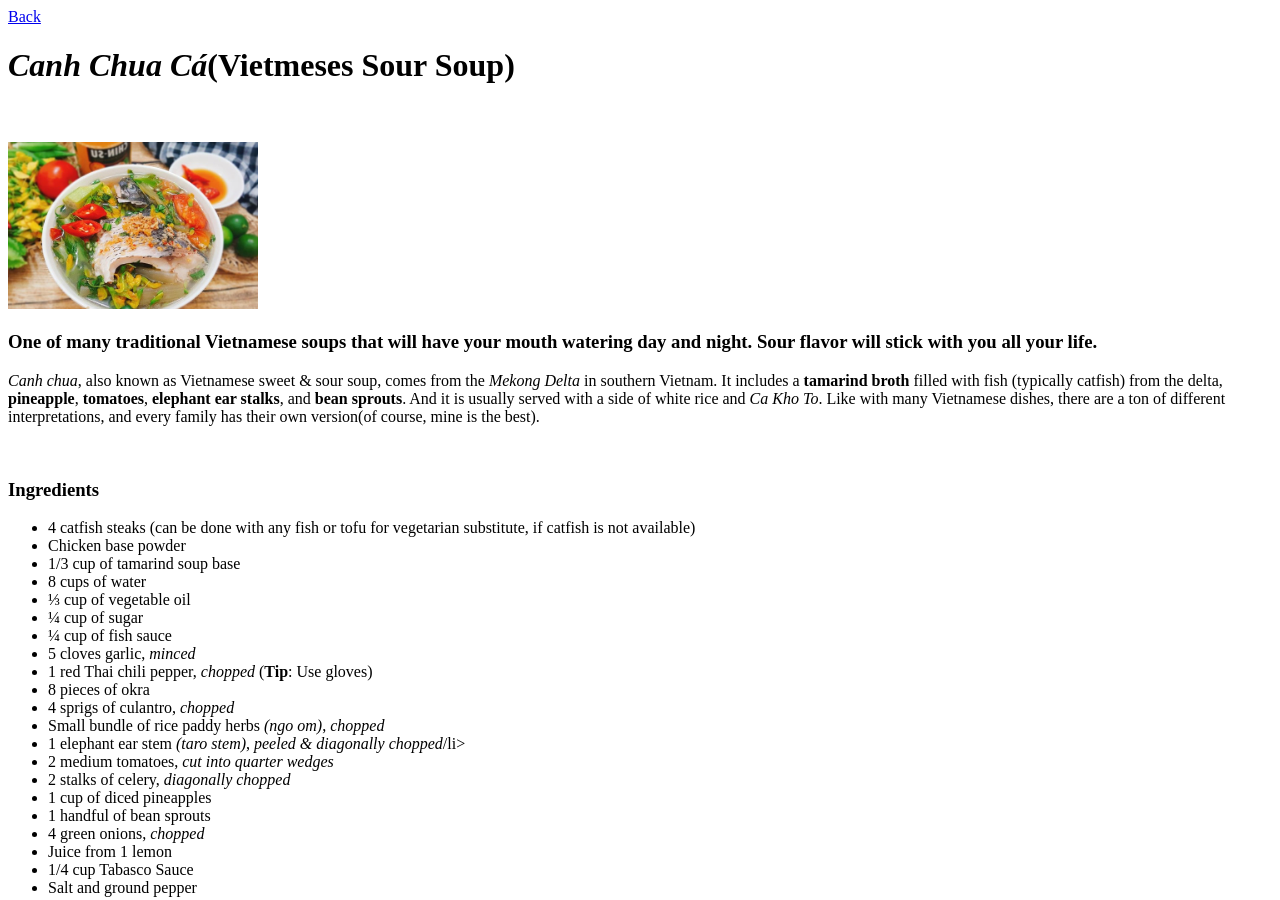
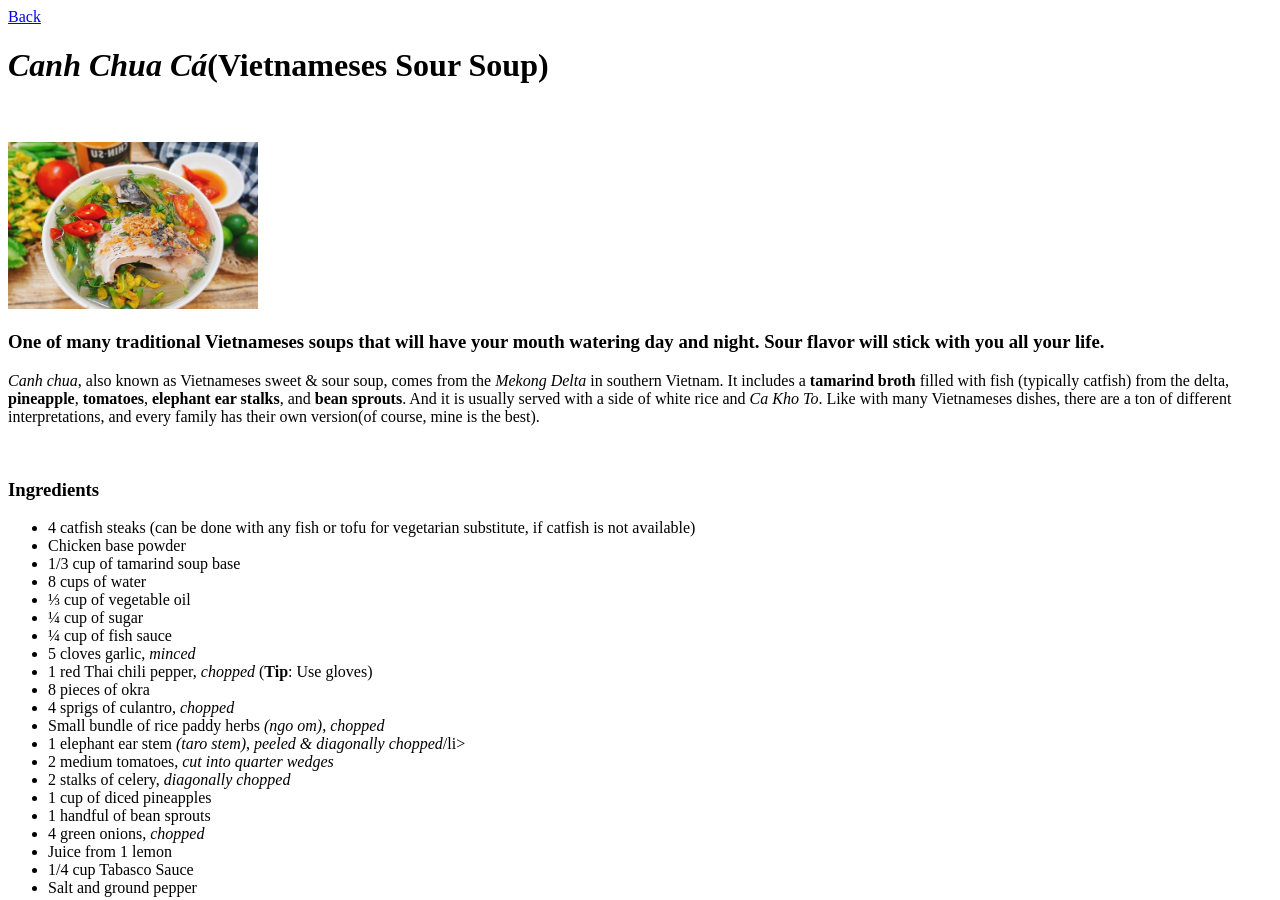
Before and after one commit to LamNgo725/odin-recipes, a plain HTML site: page recipes/sour_soup.html in a window 1280 px wide. Shown: the top 900 px of the page. Drawn offline with Linux system fonts and the light colour scheme.

Commit message:
fixed spelling error on sour_soup.html file

```diff
--- a/recipes/sour_soup.html
+++ b/recipes/sour_soup.html
@@ -4,24 +4,24 @@
     <meta charset="UTF-8">
     <meta http-equiv="X-UA-Compatible" content="IE=edge">
     <meta name="viewport" content="width=device-width, initial-scale=1.0">
-    <title><em>Canh Chua Cá</em>(Vietmeses Sour Soup)</title>
+    <title><em>Canh Chua Cá</em>(Vietnameses Sour Soup)</title>
 </head>
 <body>
     <a href="../index.html"> Back </a>
-    <h1><em>Canh Chua Cá</em>(Vietmeses Sour Soup)</h1>
+    <h1><em>Canh Chua Cá</em>(Vietnameses Sour Soup)</h1>
     <br/> <br/>
     <img src="../images/image_sour_soup.jpg" alt="image_sour_soup" width="250"> <br/>
 
     <h3>
-        One of many traditional Vietnamese soups that will have your mouth watering day and
+        One of many traditional Vietnameses soups that will have your mouth watering day and
         night. Sour flavor will stick with you all your life.
     </h3>
     <p>
-        <em>Canh chua</em>, also known as Vietnamese sweet & sour soup, comes from the <em>Mekong
+        <em>Canh chua</em>, also known as Vietnameses sweet & sour soup, comes from the <em>Mekong
         Delta</em> in southern Vietnam. It includes a <b>tamarind broth</b> filled with fish
         (typically catfish) from the delta, <b>pineapple</b>, <b>tomatoes</b>, <b>elephant ear stalks</b>,
         and <b>bean sprouts</b>. And it is usually served with a side of white rice and
-        <em>Ca Kho To</em>. Like with many Vietnamese dishes, there are a ton of different
+        <em>Ca Kho To</em>. Like with many Vietnameses dishes, there are a ton of different
         interpretations, and every family has their own version(of course, mine is the best).
     </p>
     <br/>
```
